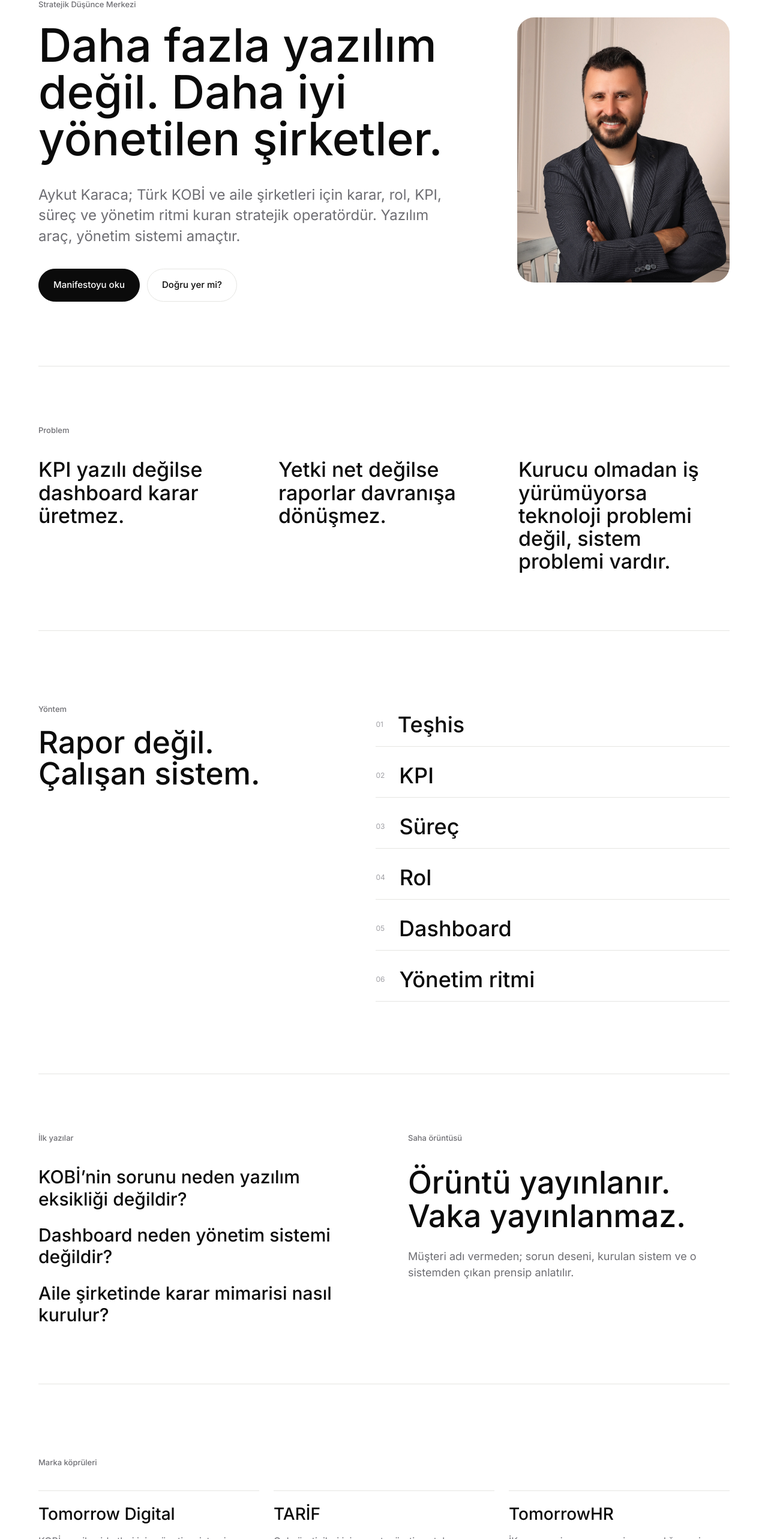
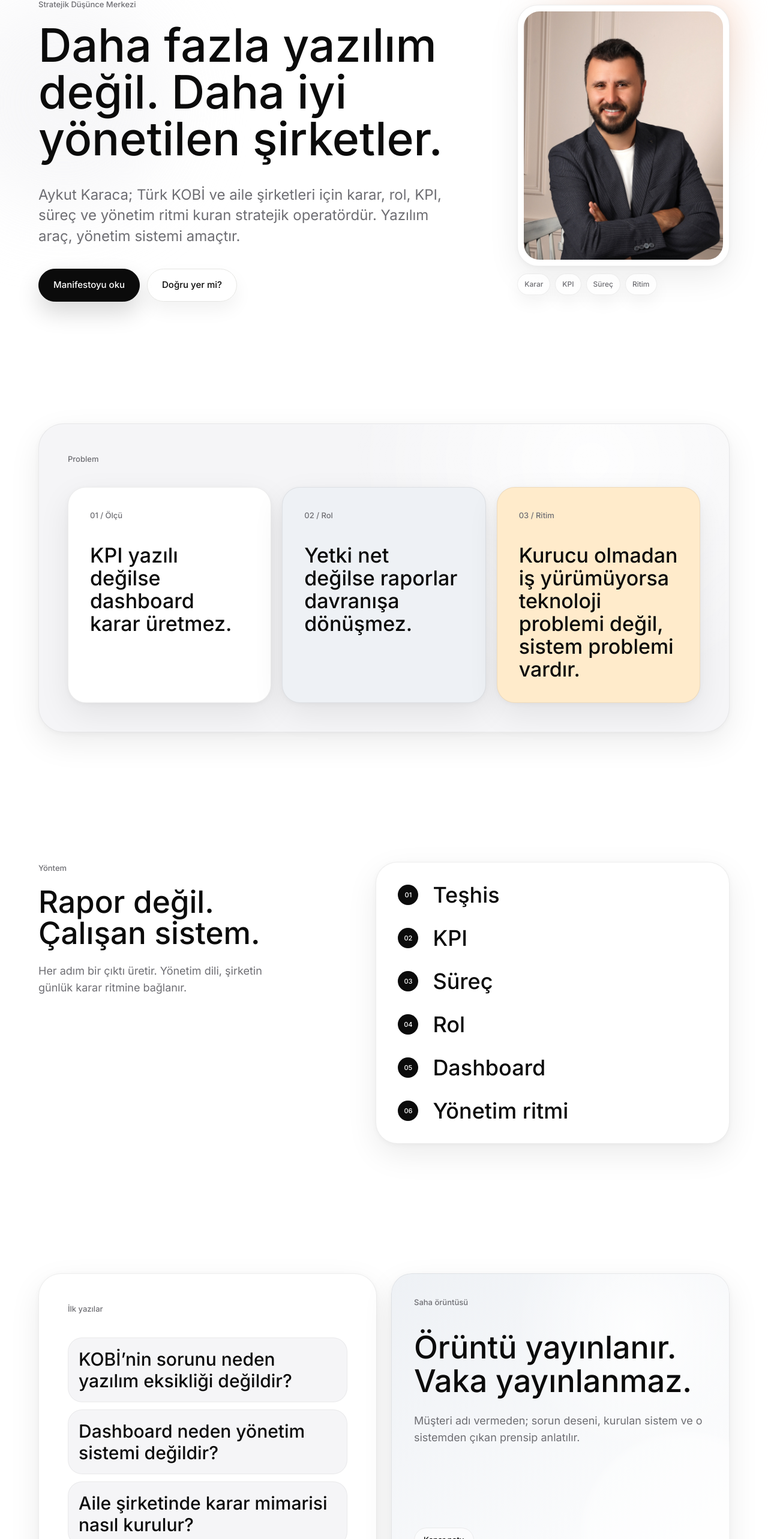
Before and after one commit to aykutkrc01/aykutkaraca.com, a Next.js app: page / in a window 1280 px wide. Shown: the part 199-2765 px from the top of the page at 60% size. Built offline with nearby package versions, Linux system fonts and the light colour scheme.

Commit message:
Add elevated surfaces and brand tiles

```diff
--- a/app/globals.css
+++ b/app/globals.css
@@ -16,6 +16,12 @@
   --color-light-gray:   #A1A1A6;
   --color-border:       #E5E5E2;
   --color-ink:          #0B0B0B;
+  --color-surface:      #F5F5F7;
+  --color-surface-high: #FFFFFF;
+  --color-peach:        #FFE0CF;
+  --color-rose:         #FFE9EF;
+  --color-apricot:      #FFEBCB;
+  --color-mist:         #EEF1F5;
 
   /* Kategori renkleri — yalnızca etiket pill ve sol border accent */
   --color-cat-ink:      #2A3B5F; /* Yönetim */
@@ -37,6 +43,12 @@
   --container-max:        1280px;
   --page-padding:         64px;
   --page-padding-mobile:  24px;
+
+  /* Yuzey ve golge dili */
+  --radius-surface: 34px;
+  --shadow-soft: 0 18px 52px rgba(0, 0, 0, 0.08), 0 2px 8px rgba(0, 0, 0, 0.04);
+  --shadow-lift: 0 32px 90px rgba(0, 0, 0, 0.14), 0 8px 24px rgba(0, 0, 0, 0.07);
+  --shadow-hairline: inset 0 0 0 1px rgba(11, 11, 11, 0.07);
 }
 
 /* ============================================================
@@ -93,7 +105,13 @@ p {
 a {
   color: var(--color-ink);
   text-decoration: none;
-  transition: color 200ms ease-out, opacity 200ms ease-out;
+  transition:
+    background-color 200ms ease-out,
+    border-color 200ms ease-out,
+    box-shadow 200ms ease-out,
+    color 200ms ease-out,
+    opacity 200ms ease-out,
+    transform 200ms ease-out;
 }
 
 a:hover {
@@ -132,9 +150,162 @@ img, picture, video, canvas, svg {
   padding-inline: var(--page-padding-mobile);
 }
 
+.site-header {
+  position: sticky;
+  top: 0;
+  z-index: 50;
+  width: 100%;
+  border-bottom: 1px solid rgba(229, 229, 226, 0.84);
+  background: rgba(255, 255, 255, 0.82);
+  box-shadow: 0 1px 0 rgba(255, 255, 255, 0.78), 0 12px 32px rgba(0, 0, 0, 0.035);
+  backdrop-filter: saturate(180%) blur(18px);
+  -webkit-backdrop-filter: saturate(180%) blur(18px);
+}
+
+.surface-raised {
+  border: 1px solid rgba(11, 11, 11, 0.07);
+  background: var(--color-surface-high);
+  box-shadow: var(--shadow-soft);
+}
+
+.surface-muted {
+  border: 1px solid rgba(11, 11, 11, 0.06);
+  background:
+    radial-gradient(circle at 80% 12%, rgba(255, 255, 255, 0.92), rgba(255, 255, 255, 0) 38%),
+    var(--color-surface);
+  box-shadow: var(--shadow-soft);
+}
+
+.problem-white {
+  background: var(--color-surface-high);
+}
+
+.problem-mist {
+  background: var(--color-mist);
+}
+
+.problem-apricot {
+  background: var(--color-apricot);
+}
+
+.lift-link:hover {
+  opacity: 1;
+  transform: translateY(-4px);
+  box-shadow: var(--shadow-lift);
+}
+
+.brand-tile {
+  position: relative;
+  isolation: isolate;
+  display: flex;
+  min-height: 380px;
+  overflow: hidden;
+  flex-direction: column;
+  justify-content: space-between;
+  border-radius: var(--radius-surface);
+  padding: clamp(24px, 3vw, 38px);
+  box-shadow: var(--shadow-soft), var(--shadow-hairline);
+}
+
+.brand-tile:hover {
+  opacity: 1;
+  transform: translateY(-6px);
+  box-shadow: var(--shadow-lift), var(--shadow-hairline);
+}
+
+.brand-tile h3 {
+  color: inherit;
+}
+
+.brand-tile::after {
+  position: absolute;
+  right: -18%;
+  bottom: -22%;
+  z-index: -1;
+  width: 62%;
+  aspect-ratio: 1;
+  border-radius: 999px;
+  background: rgba(255, 255, 255, 0.42);
+  content: '';
+  filter: blur(6px);
+}
+
+.tile-ink {
+  color: var(--color-cream);
+  background:
+    radial-gradient(circle at 72% 16%, rgba(255, 255, 255, 0.18), rgba(255, 255, 255, 0) 34%),
+    linear-gradient(135deg, #060606 0%, #151515 55%, #0B0B0B 100%);
+}
+
+.tile-peach {
+  background:
+    radial-gradient(circle at 78% 18%, rgba(255, 255, 255, 0.82), rgba(255, 255, 255, 0) 34%),
+    linear-gradient(140deg, var(--color-peach) 0%, #FFF6EF 100%);
+}
+
+.tile-rose {
+  background:
+    radial-gradient(circle at 76% 18%, rgba(255, 255, 255, 0.82), rgba(255, 255, 255, 0) 34%),
+    linear-gradient(140deg, var(--color-rose) 0%, #FFF7FA 100%);
+}
+
+.tile-mist {
+  background:
+    radial-gradient(circle at 74% 18%, rgba(255, 255, 255, 0.88), rgba(255, 255, 255, 0) 36%),
+    linear-gradient(140deg, var(--color-mist) 0%, #FFFFFF 100%);
+}
+
+.tile-muted {
+  color: var(--color-warm-gray);
+}
+
+.tile-ink .tile-muted {
+  color: rgba(255, 255, 255, 0.66);
+}
+
+.tile-ink .tile-cta {
+  background: rgba(255, 255, 255, 0.12);
+  color: var(--color-cream);
+}
+
+.tile-cta {
+  display: inline-flex;
+  width: max-content;
+  align-items: center;
+  border-radius: 999px;
+  background: rgba(255, 255, 255, 0.64);
+  padding: 10px 16px;
+  color: var(--color-charcoal);
+  font-family: var(--font-sans), 'Inter', system-ui, sans-serif;
+  font-size: 13px;
+  font-weight: 500;
+  box-shadow: inset 0 0 0 1px rgba(11, 11, 11, 0.07);
+}
+
+.mini-pill {
+  display: inline-flex;
+  align-items: center;
+  border-radius: 999px;
+  background: rgba(255, 255, 255, 0.72);
+  padding: 8px 12px;
+  color: var(--color-warm-gray);
+  font-family: var(--font-sans), 'Inter', system-ui, sans-serif;
+  font-size: 12px;
+  font-weight: 500;
+  box-shadow: var(--shadow-hairline), 0 12px 28px rgba(0, 0, 0, 0.05);
+  backdrop-filter: blur(10px);
+  -webkit-backdrop-filter: blur(10px);
+}
+
 @media (min-width: 768px) {
   .container-page {
     padding-inline: var(--page-padding);
+  }
+}
+
+@media (max-width: 767px) {
+  .brand-tile {
+    min-height: 310px;
   }
 }
 
--- a/app/page.tsx
+++ b/app/page.tsx
@@ -4,18 +4,45 @@ import Link from 'next/link';
 const BRIDGES = [
   {
     title: 'Tomorrow Digital',
-    text: 'KOBİ ve aile şirketleri için yönetim sistemi, dashboard ve AI destekli teslimat katmanı.',
+    kicker: 'Yönetim sistemi',
+    text: 'KOBİ ve aile şirketleri için süreç, KPI, dashboard ve AI destekli teslimat katmanı.',
     href: 'https://tomorrowdigital.co',
+    cta: "Tomorrow Digital'a git",
+    tone: 'tile-ink',
   },
   {
     title: 'TARİF',
-    text: 'Gıda üreticileri için reçete, üretim, stok ve izlenebilirlik odaklı dikey SaaS.',
+    kicker: 'Dikey SaaS',
+    text: 'Gıda üreticileri için reçete, üretim, stok ve izlenebilirlik odağı.',
     href: 'https://tarif.co',
+    cta: "TARİF'e git",
+    tone: 'tile-peach',
   },
   {
     title: 'TomorrowHR',
-    text: 'İK ve organizasyon geçmiş uzmanlığı; yeni yapıda Tomorrow Digital yaklaşımının içinde.',
+    kicker: 'Organizasyon hafızası',
+    text: 'İK ve organizasyon geçmiş uzmanlığı; bugün yönetim sistemi yaklaşımını besleyen damar.',
     href: 'https://tomorrowhr.co',
+    cta: "TomorrowHR'a git",
+    tone: 'tile-rose',
+  },
+];
+
+const PROBLEMS = [
+  {
+    title: 'KPI yazılı değilse dashboard karar üretmez.',
+    label: '01 / Ölçü',
+    tone: 'problem-white',
+  },
+  {
+    title: 'Yetki net değilse raporlar davranışa dönüşmez.',
+    label: '02 / Rol',
+    tone: 'problem-mist',
+  },
+  {
+    title: 'Kurucu olmadan iş yürümüyorsa teknoloji problemi değil, sistem problemi vardır.',
+    label: '03 / Ritim',
+    tone: 'problem-apricot',
   },
 ];
 
@@ -28,8 +55,9 @@ const ESSAYS = [
 export default function HomePage() {
   return (
     <div className="container-page">
-      <section className="grid items-center gap-[var(--space-4xl)] py-[var(--space-4xl)] md:min-h-[720px] md:grid-cols-[1.34fr_0.66fr] md:py-[80px]">
-        <div>
+      <section className="relative grid items-center gap-[var(--space-4xl)] py-[var(--space-4xl)] md:min-h-[720px] md:grid-cols-[1.34fr_0.66fr] md:py-[80px]">
+        <div className="pointer-events-none absolute left-[-12%] top-[14%] h-[360px] w-[360px] rounded-full bg-[var(--color-surface)] opacity-80 blur-3xl" />
+        <div className="relative">
           <p className="eyebrow">Stratejik Düşünce Merkezi</p>
           <h1 className="mt-[var(--space-lg)] max-w-[920px] text-hero">
             Daha fazla yazılım değil. Daha iyi yönetilen şirketler.
@@ -42,21 +70,23 @@ export default function HomePage() {
           <div className="mt-[var(--space-2xl)] flex flex-col gap-[var(--space-md)] sm:flex-row">
             <Link
               href="/manifesto"
-              className="inline-flex justify-center rounded-full border border-[var(--color-ink)] bg-[var(--color-ink)] px-[var(--space-xl)] py-[14px] font-sans text-[15px] font-medium text-[var(--color-cream)]"
+              className="inline-flex justify-center rounded-full border border-[var(--color-ink)] bg-[var(--color-ink)] px-[var(--space-xl)] py-[14px] font-sans text-[15px] font-medium text-[var(--color-cream)] shadow-[0_18px_38px_rgba(0,0,0,0.16)] hover:opacity-95 hover:shadow-[0_24px_52px_rgba(0,0,0,0.20)]"
             >
               Manifestoyu oku
             </Link>
             <Link
               href="/dogru-yer-mi"
-              className="inline-flex justify-center rounded-full border border-[var(--color-border)] px-[var(--space-xl)] py-[14px] font-sans text-[15px] font-medium text-[var(--color-charcoal)]"
+              className="inline-flex justify-center rounded-full border border-[var(--color-border)] bg-[rgba(255,255,255,0.72)] px-[var(--space-xl)] py-[14px] font-sans text-[15px] font-medium text-[var(--color-charcoal)] shadow-[0_14px_30px_rgba(0,0,0,0.055)] backdrop-blur-xl"
             >
               Doğru yer mi?
             </Link>
           </div>
         </div>
 
-        <figure>
-          <div className="relative aspect-[4/5] overflow-hidden rounded-[28px] bg-[var(--color-cream-soft)]">
+        <figure className="relative">
+          <div className="absolute -inset-5 rounded-[42px] bg-[radial-gradient(circle_at_68%_12%,rgba(255,224,207,0.95),rgba(255,255,255,0)_46%)] blur-xl" />
+          <div className="surface-raised relative overflow-hidden rounded-[34px] bg-[var(--color-cream)] p-[10px]">
+            <div className="relative aspect-[4/5] overflow-hidden rounded-[26px] bg-[var(--color-cream-soft)]">
               <Image
                 src="/images/portraits/aykut-karaca-portrait-01.jpg"
                 alt="Aykut Karaca portre fotoğrafı"
@@ -66,21 +96,34 @@ export default function HomePage() {
                 className="object-cover"
               />
             </div>
+          </div>
+          <div className="relative mt-[var(--space-md)] flex flex-wrap gap-[var(--space-sm)]">
+            <span className="mini-pill">Karar</span>
+            <span className="mini-pill">KPI</span>
+            <span className="mini-pill">Süreç</span>
+            <span className="mini-pill">Ritim</span>
+          </div>
         </figure>
       </section>
 
-      <section className="border-y border-[var(--color-border)] py-[96px]">
+      <section className="py-[96px]">
+        <div className="surface-muted rounded-[42px] p-[var(--space-xl)] md:p-[var(--space-3xl)]">
           <p className="eyebrow">Problem</p>
-        <div className="mt-[var(--space-2xl)] grid gap-[var(--space-3xl)] md:grid-cols-3">
-          {[
-            'KPI yazılı değilse dashboard karar üretmez.',
-            'Yetki net değilse raporlar davranışa dönüşmez.',
-            'Kurucu olmadan iş yürümüyorsa teknoloji problemi değil, sistem problemi vardır.',
-          ].map((item) => (
-            <p key={item} className="font-sans text-[28px] font-medium leading-[1.12] text-[var(--color-charcoal)] md:text-[34px]">
-              {item}
+          <div className="mt-[var(--space-2xl)] grid gap-[var(--space-lg)] md:grid-cols-3">
+            {PROBLEMS.map((item) => (
+              <article
+                key={item.title}
+                className={`${item.tone} surface-raised rounded-[30px] p-[var(--space-xl)] md:min-h-[320px] md:p-[var(--space-2xl)]`}
+              >
+                <p className="font-sans text-[13px] font-medium text-[var(--color-warm-gray)]">
+                  {item.label}
                 </p>
+                <h2 className="mt-[var(--space-2xl)] font-sans text-[28px] font-medium leading-[1.12] text-[var(--color-charcoal)] md:text-[34px]">
+                  {item.title}
+                </h2>
+              </article>
             ))}
+          </div>
         </div>
       </section>
 
@@ -88,14 +131,17 @@ export default function HomePage() {
         <div>
           <p className="eyebrow">Yöntem</p>
           <h2 className="mt-[var(--space-lg)] text-section">Rapor değil. Çalışan sistem.</h2>
+          <p className="mt-[var(--space-xl)] max-w-[420px] font-sans text-[18px] leading-[1.55] text-[var(--color-warm-gray)]">
+            Her adım bir çıktı üretir. Yönetim dili, şirketin günlük karar ritmine bağlanır.
+          </p>
         </div>
-        <ol className="grid gap-[var(--space-md)]">
+        <ol className="surface-raised grid gap-0 rounded-[36px] p-[var(--space-md)] md:p-[var(--space-lg)]">
           {['Teşhis', 'KPI', 'Süreç', 'Rol', 'Dashboard', 'Yönetim ritmi'].map((step, index) => (
             <li
               key={step}
-              className="flex items-center gap-[var(--space-xl)] border-b border-[var(--color-border)] py-[var(--space-lg)]"
+              className="flex items-center gap-[var(--space-xl)] rounded-[24px] px-[var(--space-lg)] py-[var(--space-lg)] transition-colors duration-200 hover:bg-[var(--color-surface)]"
             >
-              <span className="font-sans text-[12px] text-[var(--color-light-gray)]">
+              <span className="inline-flex h-[34px] w-[34px] items-center justify-center rounded-full bg-[var(--color-charcoal)] font-sans text-[11px] font-medium text-[var(--color-cream)]">
                 {String(index + 1).padStart(2, '0')}
               </span>
               <span className="font-sans text-[28px] font-medium leading-none md:text-[36px]">{step}</span>
@@ -104,17 +150,20 @@ export default function HomePage() {
         </ol>
       </section>
 
-      <section className="grid gap-[var(--space-4xl)] border-y border-[var(--color-border)] py-[96px] md:grid-cols-2">
-        <div>
+      <section className="grid gap-[var(--space-xl)] py-[96px] md:grid-cols-2">
+        <div className="surface-raised rounded-[38px] p-[var(--space-xl)] md:p-[var(--space-3xl)]">
           <p className="eyebrow">İlk yazılar</p>
-          <ul className="mt-[var(--space-2xl)] grid gap-[var(--space-xl)]">
+          <ul className="mt-[var(--space-2xl)] grid gap-[var(--space-md)]">
             {ESSAYS.map((essay) => (
               <li key={essay}>
-                <span className="font-sans text-[24px] font-medium leading-[1.2] md:text-[30px]">{essay}</span>
+                <span className="block rounded-[24px] bg-[var(--color-surface)] px-[var(--space-lg)] py-[var(--space-lg)] font-sans text-[24px] font-medium leading-[1.2] shadow-[inset_0_0_0_1px_rgba(11,11,11,0.05)] md:text-[30px]">
+                  {essay}
+                </span>
               </li>
             ))}
           </ul>
         </div>
+        <div className="brand-tile tile-mist">
           <div>
             <p className="eyebrow">Saha örüntüsü</p>
             <blockquote className="mt-[var(--space-2xl)]">
@@ -127,10 +176,17 @@ export default function HomePage() {
               </p>
             </blockquote>
           </div>
+          <span className="tile-cta">Kenar notu</span>
+        </div>
       </section>
 
       <section className="py-[120px]">
+        <div className="max-w-[820px]">
           <p className="eyebrow">Marka köprüleri</p>
+          <h2 className="mt-[var(--space-lg)] text-section">
+            Düşünce merkezi işi doğru adrese yönlendirir.
+          </h2>
+        </div>
         <div className="mt-[var(--space-2xl)] grid gap-[var(--space-xl)] md:grid-cols-3">
           {BRIDGES.map((bridge) => (
             <a
@@ -138,12 +194,20 @@ export default function HomePage() {
               href={bridge.href}
               target="_blank"
               rel="noopener noreferrer"
-              className="group border-t border-[var(--color-border)] pt-[var(--space-xl)]"
+              className={`brand-tile ${bridge.tone}`}
             >
-              <h3 className="text-[28px] leading-[1.05] group-hover:opacity-70">{bridge.title}</h3>
-              <p className="mt-[var(--space-lg)] font-sans text-[16px] leading-[1.55] text-[var(--color-warm-gray)]">
+              <div>
+                <p className="font-sans text-[13px] font-medium tile-muted">
+                  {bridge.kicker}
+                </p>
+                <h3 className="mt-[var(--space-lg)] font-sans text-[42px] font-medium leading-[0.98] md:text-[54px]">
+                  {bridge.title}
+                </h3>
+                <p className="mt-[var(--space-lg)] max-w-[360px] font-sans text-[17px] leading-[1.5] tile-muted">
                   {bridge.text}
                 </p>
+              </div>
+              <span className="tile-cta">{bridge.cta}</span>
             </a>
           ))}
         </div>
--- a/components/Header.tsx
+++ b/components/Header.tsx
@@ -24,7 +24,7 @@ export default function Header() {
     pathname === href || (href !== '/' && pathname.startsWith(href));
 
   return (
-    <header className="w-full border-b border-[var(--color-border)] bg-[var(--color-cream)]">
+    <header className="site-header">
       <div className="container-page flex items-center justify-between py-[var(--space-lg)] md:py-[var(--space-xl)]">
         {/* Marka — Logo + altyazı */}
         <Link
```
Lines whose indentation alone changed are shown as unchanged.
